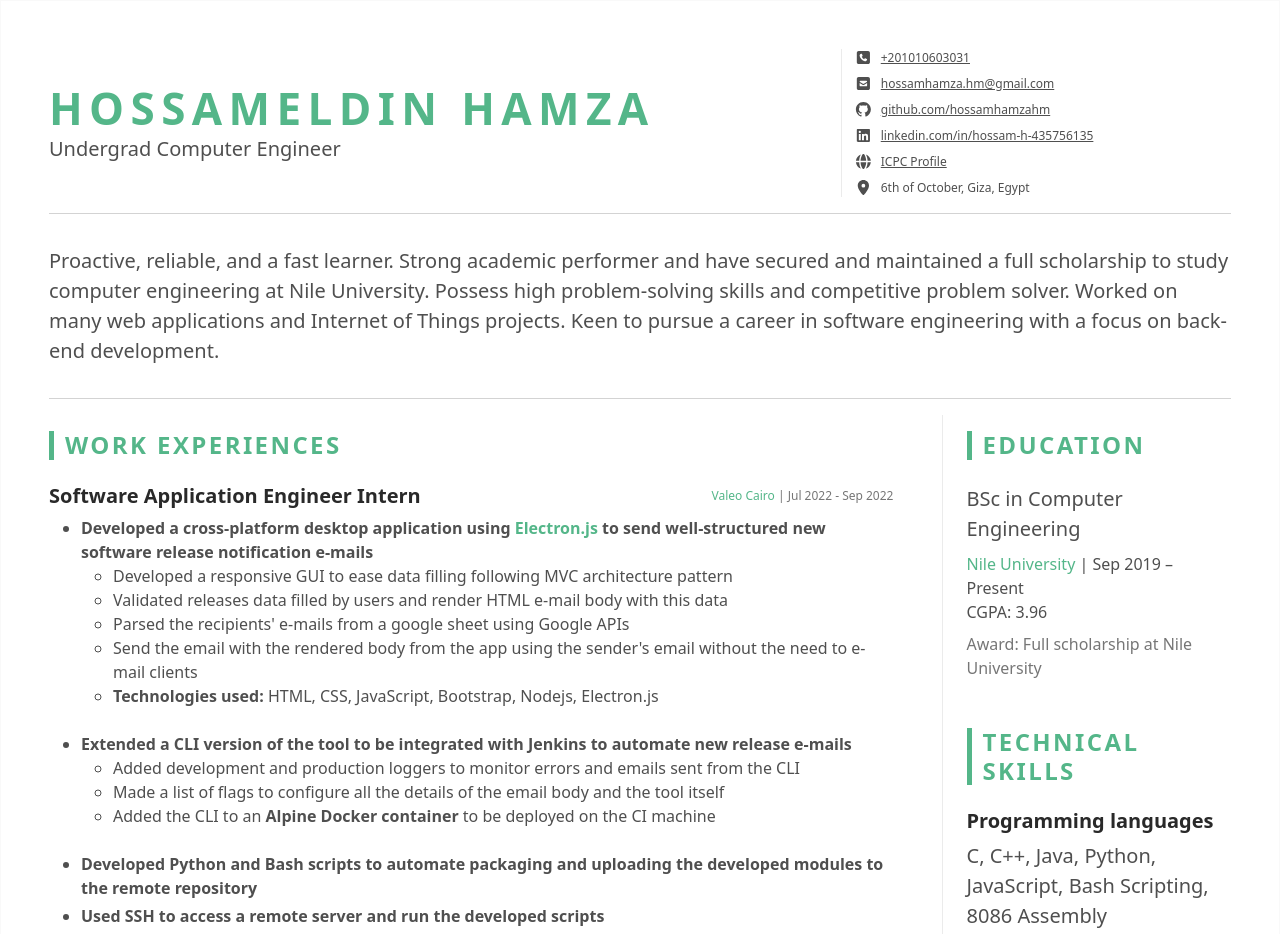
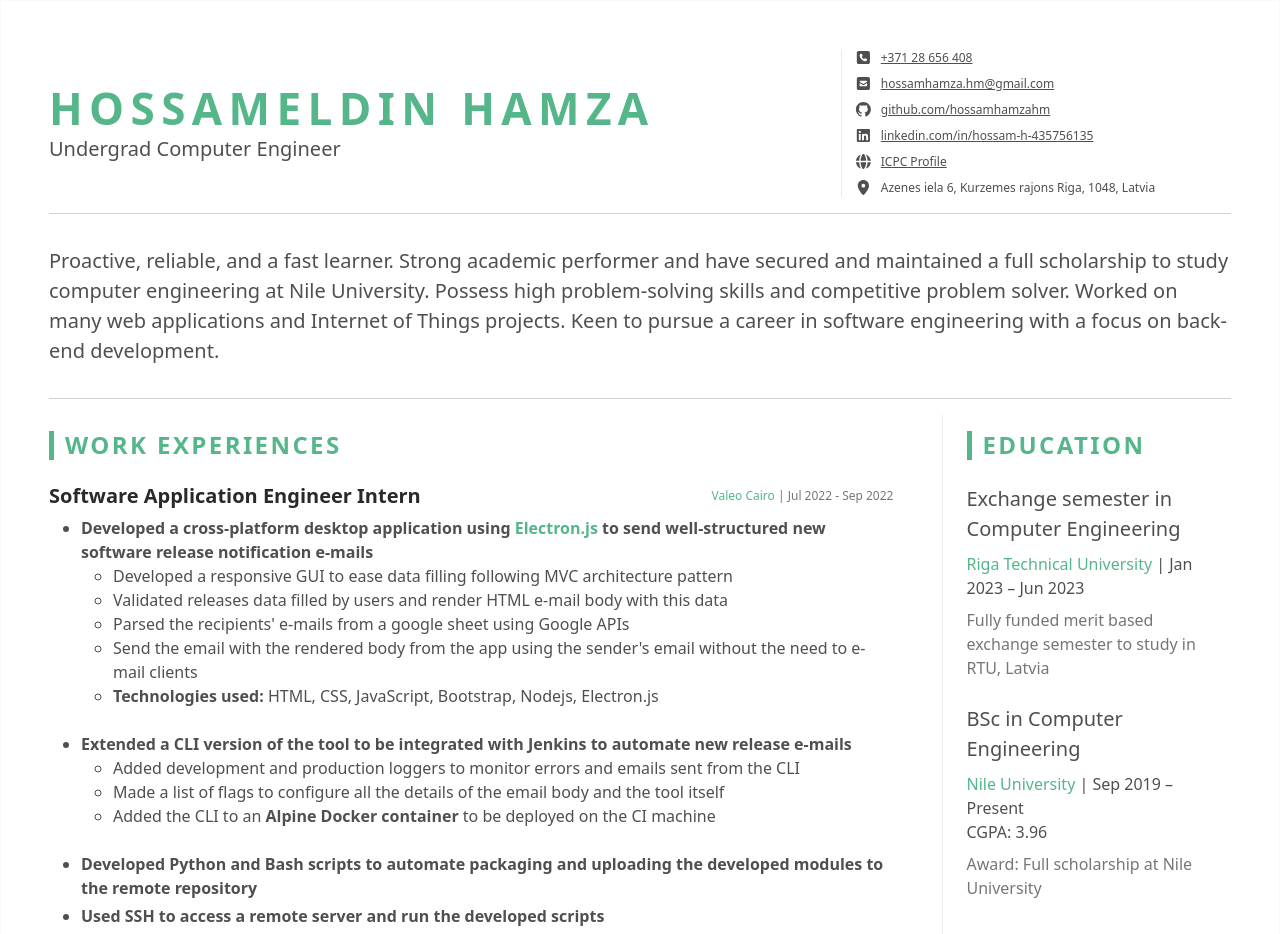
Before and after one commit to hossamhamzahm/hossamhamzahm.github.io, a website: page Hossam_Hamza_Resume_Lv.html in a window 1280 px wide. Shown: the top 934 px of the page. Drawn offline with Linux system fonts and the light colour scheme.

Commit message:
feat/ update location and add rtu to education section

```diff
--- a/index.html
+++ b/Hossam_Hamza_Resume_Lv.html
@@ -36,12 +36,12 @@
 						</div><!--//resume-title-->
 						<div class="resume-contact col-12 col-md-6 col-lg-4">
 							<ul class="list-unstyled mb-0">
-								<li class="mb-2"><i class="fas fa-phone-square fa-fw fa-lg me-2 "></i><a class="resume-link" href="tel:#">+201010603031</a></li>
+								<li class="mb-2"><i class="fas fa-phone-square fa-fw fa-lg me-2 "></i><a class="resume-link" href="tel:#">+371 28 656 408</a></li>
 								<li class="mb-2"><i class="fas fa-envelope-square fa-fw fa-lg me-2"></i><a class="resume-link" href="mailto:hossamhamza.hm@gmail.com">hossamhamza.hm@gmail.com</a></li>
 								<li class="mb-2"><i class="fab fa-github fa-fw fa-lg me-2"></i><a class="resume-link" href="https://github.com/hossamhamzahm">github.com/hossamhamzahm</a></li>
 								<li class="mb-2"><i class="fab fa-linkedin fa-fw fa-lg me-2"></i><a class="resume-link" href="https://www.linkedin.com/in/hossam-h-435756135">linkedin.com/in/hossam-h-435756135</a></li>
 								<li class="mb-2"><i class="fas fa-globe fa-fw fa-lg me-2"></i><a class="resume-link" target="_blank" href="https://icpc.global/ICPCID/7EQWS7HPGFVZ">ICPC Profile</a></li>
-								<li class="mb-0"><i class="fas fa-map-marker-alt fa-fw fa-lg me-2"></i>6th of October, Giza, Egypt</li>
+								<li class="mb-0"><i class="fas fa-map-marker-alt fa-fw fa-lg me-2"></i>Azenes iela 6, Kurzemes rajons Riga, 1048, Latvia</li>
 							</ul>
 						</div><!--//resume-contact-->
 					</div><!--//row-->
@@ -359,6 +359,17 @@
 								<h3 class="text-uppercase resume-section-heading fs-4 mb-4">Education</h3>
 
 								<ul class="list-unstyled resume-education-list">
+
+									<li class="mb-4">
+										<div class="resume-degree font-weight-bold fs-5">Exchange semester in Computer Engineering</div>
+
+										<div class="resume-degree-time mt-2 fs-6">
+											<a class="text-decoration-none" target="_blank" href="https://www.rtu.lv/en"> Riga Technical University </a> | Jan 2023 – Jun 2023
+										</div>
+
+										<div class="resume-degree-time text-muted mt-2 fs-6">Fully funded merit based exchange semester to study in RTU, Latvia</div>
+									</li>
+
 									<li class="mb-3">
 										<div class="resume-degree font-weight-bold fs-5">BSc in Computer Engineering</div>
 
@@ -414,7 +425,7 @@
 									</section><!--//certificates-section-->
 
 									<p class="text-center fs-5 position-absolute bottom-0">For website version visit:
-										<a class="text-decoration-none" href="https://hossamhamzahm.github.io">https://hossamhamzahm.github.io</a>
+										<a class="text-decoration-none" href="https://hossamhamzahm.github.io/Hossam_Hamza_Resume_Lv.html">https://hossamhamzahm.github.io</a>
 									</p>
 
 								</aside><!--//resume-aside-->
--- a/create_pdf.js
+++ b/create_pdf.js
@@ -9,13 +9,13 @@ let options = { format: 'A2' };
 
 // or //
 let file = { url: "http://127.0.0.1:5500/" };
-let ws = fs.createWriteStream("./Hossam_Hamza_Resume.pdf");
+let ws = fs.createWriteStream("./Hossam_Hamza_Resume_Lv.pdf");
 
 
 
 async function generate_pdf(){
     // ensure that this is the pdf_version branch
-    await childProcess.execSync("git switch pdf_version", {stdio: 'inherit'})
+    await childProcess.execSync("git switch lv_pdf_version", {stdio: 'inherit'})
 
     html_to_pdf.generatePdf(file, options).then(pdfBuffer => {
         ws.write(pdfBuffer);
```
